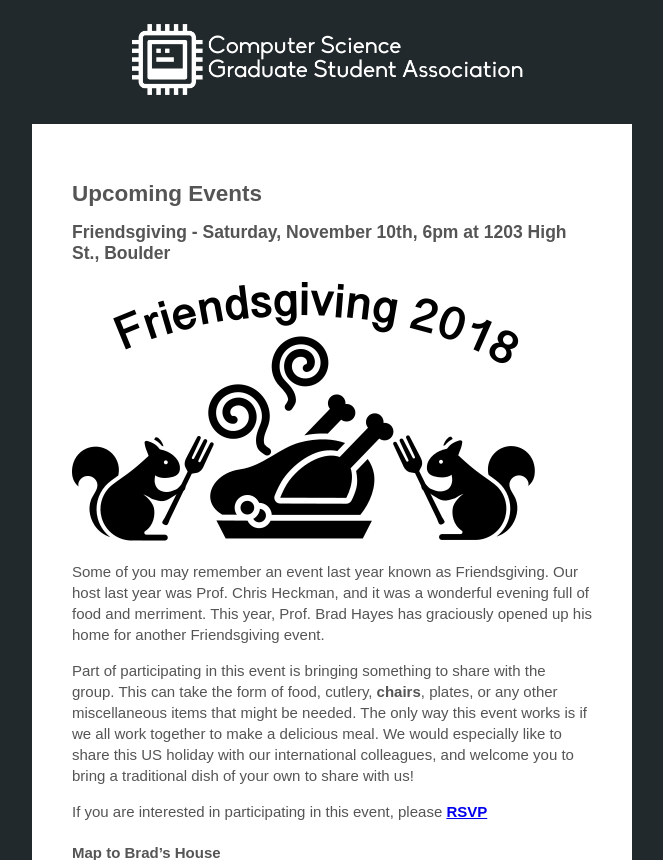
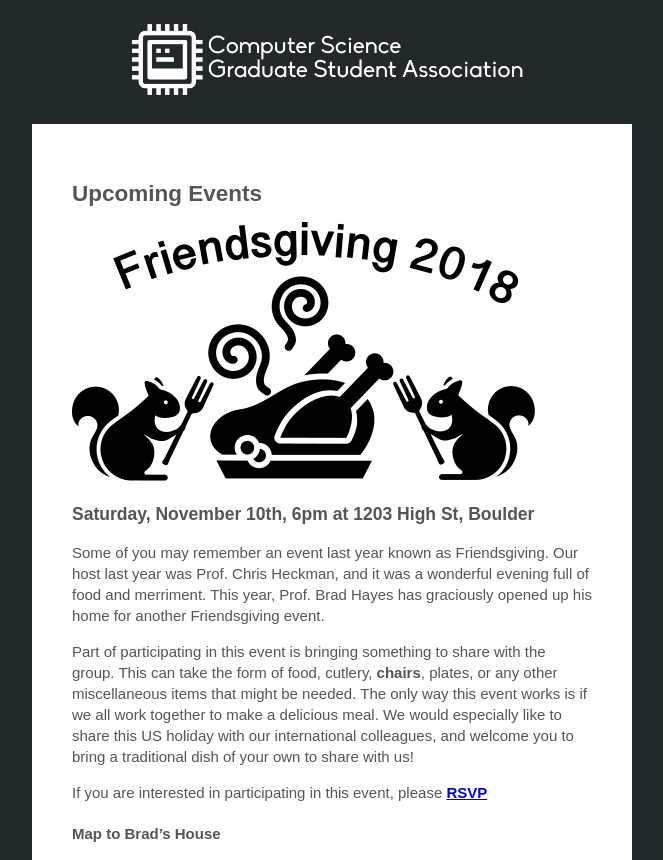
Before and after one commit to casassg/events-landing, a Jekyll site: the page built from _newsletters/2018-11-01.md, in a window 1280 px wide and 900 px high, cut to the strip 0-860 px from the top of the window. Shown: the whole strip, without its empty margins (308-971 px from the left). Built offline with Jekyll 4.4.1, drawn with Linux system fonts in a browser that asks for light colours.

Commit message:
Final fixes

```diff
--- a/_newsletters/2018-11-01.md
+++ b/_newsletters/2018-11-01.md
@@ -5,8 +5,8 @@ title: November Newsletter
 
 ## Upcoming Events
 
-### Friendsgiving - Saturday, November 10th, 6pm at 1203 High St., Boulder
-![Squirrels Eating Turkey](https://bouldercsgrads.org/assets/img/friendsgiving_squirrels2.png)
+![Friendsgiving 2018](https://bouldercsgrads.org/assets/img/friendsgiving_squirrels2.png)
+### Saturday, November 10th, 6pm at 1203 High St, Boulder
 
 Some of you may remember an event last year known as Friendsgiving.  Our host last year was Prof. Chris Heckman, and it was a wonderful evening full of food and merriment.  This year, Prof. Brad Hayes has graciously opened up his home for another Friendsgiving event.
 
@@ -17,6 +17,8 @@ If you are interested in participating in this event, please [**RSVP**](https://
 #### Map to Brad's House
 
 <iframe src="https://www.google.com/maps/embed?pb=!1m18!1m12!1m3!1d3055.3790755929153!2d-105.28343048435602!3d40.022315187455554!2m3!1f0!2f0!3f0!3m2!1i1024!2i768!4f13.1!3m3!1m2!1s0x876bee9da14e08a5%3A0xd29842609ade714!2s1203+High+St%2C+Boulder%2C+CO+80304!5e0!3m2!1sen!2sus!4v1541194759071" width="500" height="350" frameborder="0" style="border:0" allowfullscreen></iframe>
+
+-------------------
 
 ### Student Colloquium - November 8th 3:30 pm in ECCR 265
 
```
